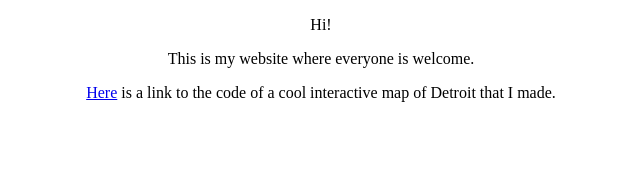
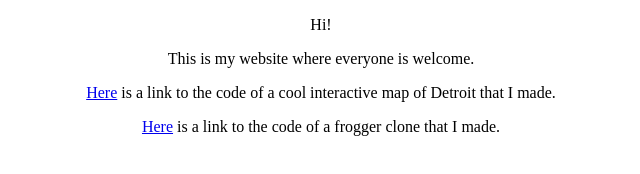
Before and after one commit to critesjosh/villageBagel2019, a plain HTML site: page index.html in a window 1280 px wide. Shown: the whole page, without its empty margins (319-959 px from the left). Drawn offline with Linux system fonts and the light colour scheme.

Commit message:
Added link to frogger clone repo
Added a link to a my frogger clone repository and some associated text.

```diff
--- a/index.html
+++ b/index.html
@@ -14,5 +14,7 @@
       <p>This is my website where everyone is welcome.</p>
       <p><a href="https://critesjosh.github.io/neighborhood-map-project/">Here</a> is a link to the code of a
         cool interactive map of Detroit that I made.</p>
+      <p><a href="https://critesjosh.github.io/joshs-arcade-game-master/">Here</a> is a link to the code of a
+        frogger clone that I made.</p>
     </body>
 </html>
```
